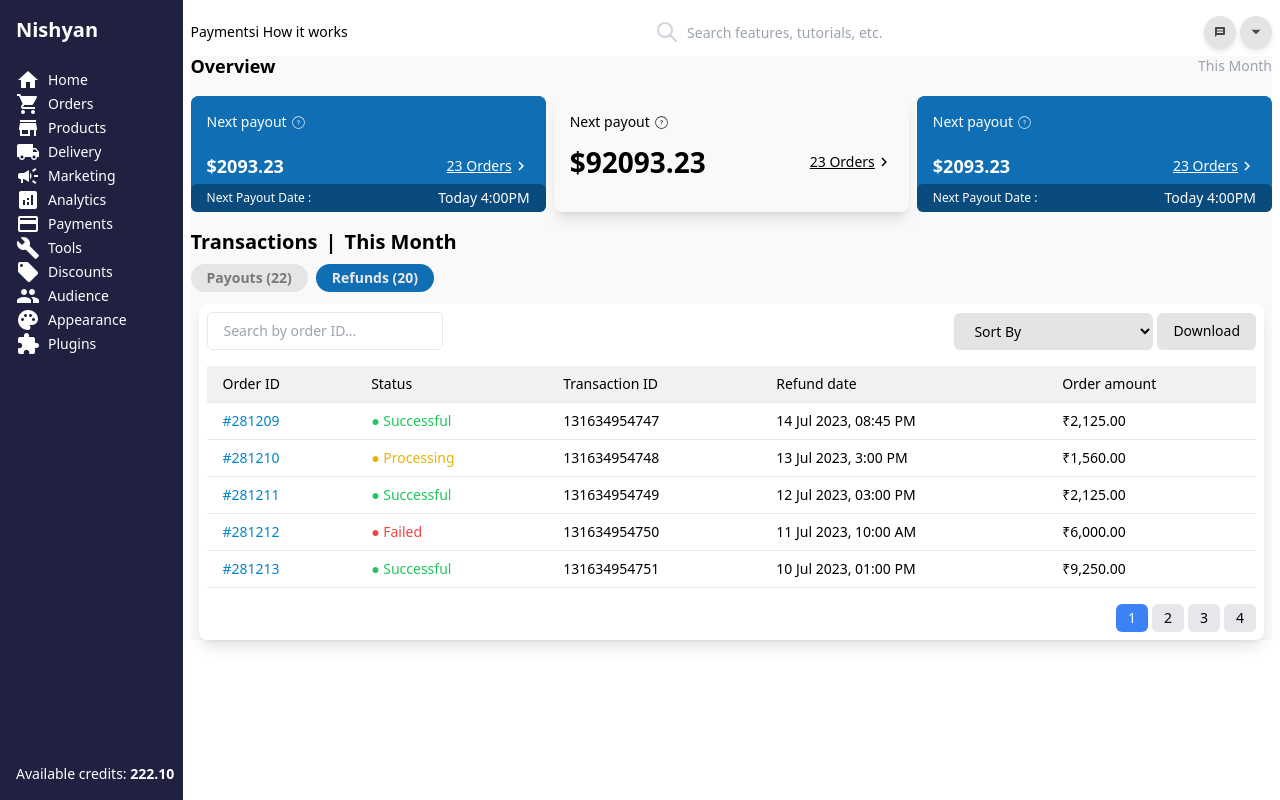
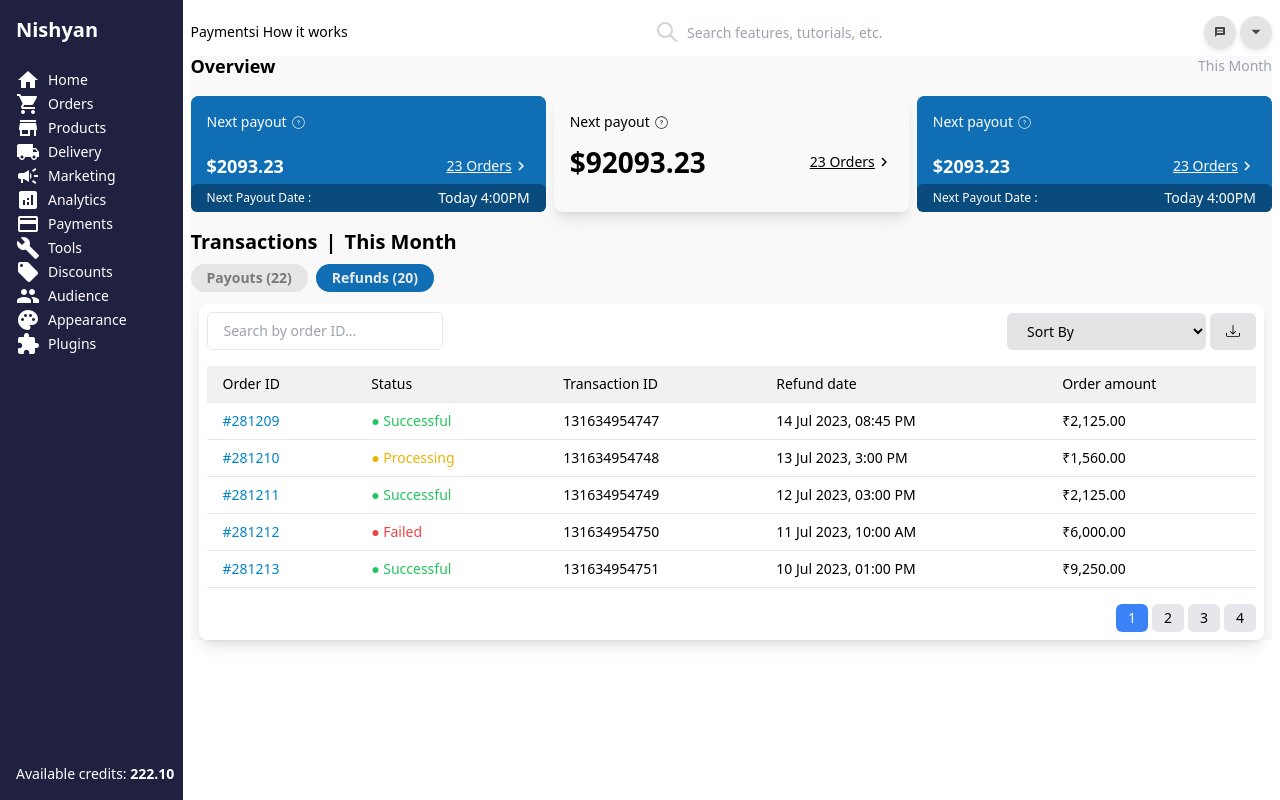
Before and after one commit to soumyasootar/next-js-dashboard, a Next.js app in the folder my-app/: page /payment in a window 1280 px wide. Built offline with nearby package versions, Linux system fonts and the light colour scheme.

Commit message:
updated download btn

```diff
--- a/my-app/src/app/payment/page.tsx
+++ b/my-app/src/app/payment/page.tsx
@@ -3,6 +3,7 @@
 import React, { useState } from "react";
 import { CiCircleQuestion } from "react-icons/ci";
 import { MdKeyboardArrowRight } from "react-icons/md";
+import { BsDownload } from "react-icons/bs";
 import Link from "next/link";
 import { transactions } from "../data/transactionData";
 import * as XLSX from "xlsx";
@@ -175,7 +176,7 @@ const Payment = () => {
               className="px-4 py-2 text-sm bg-zinc-200 rounded-md"
               onClick={downloadExcel}
             >
-              Download
+              <BsDownload/>
             </button>
           </div>
         </div>
```
